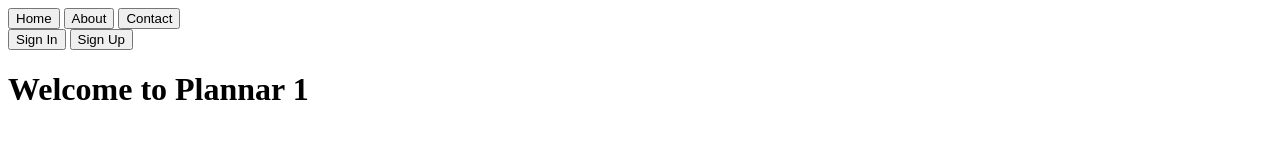
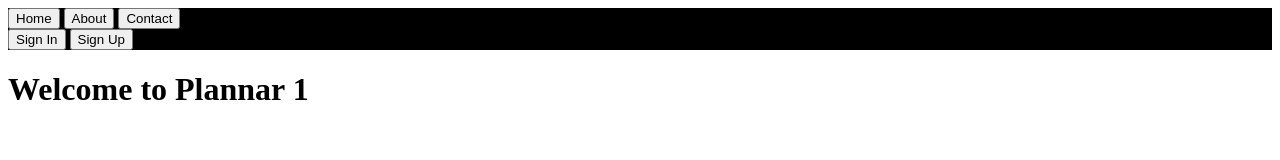
Before and after one commit to CaffeMacchiato/Plannar-Updated, a plain HTML site: page index.html in a window 1280 px wide. Drawn offline with Linux system fonts and the light colour scheme.

Commit message:
Update index.html
Added link to css sheet

```diff
--- a/index.html
+++ b/index.html
@@ -3,6 +3,7 @@
 <html>
   <head>
     <title>Plannar | Home</title>
+    <link rel="stylesheet" type="text/css" href="homepage.css">
   </head>
 
   <body>
```
